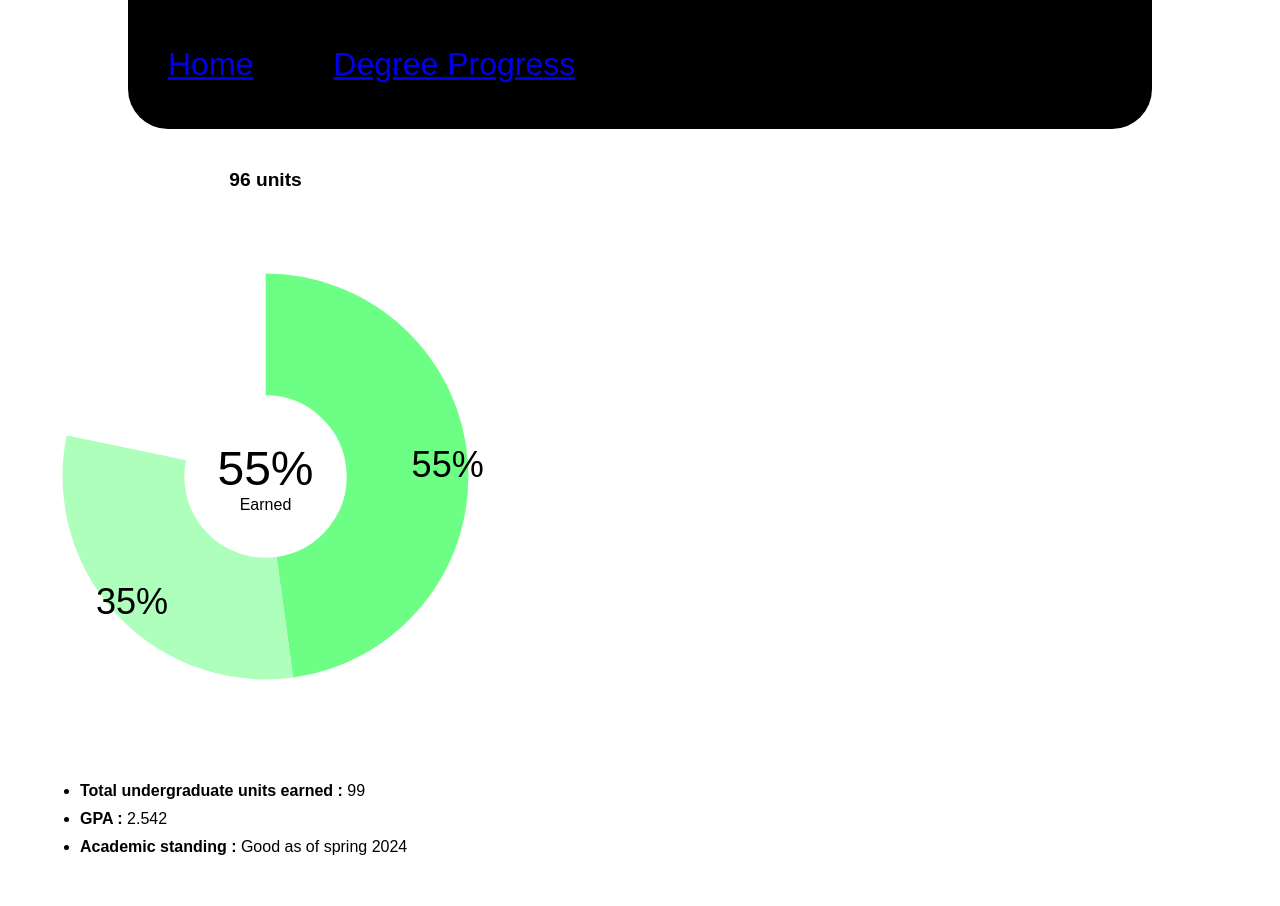
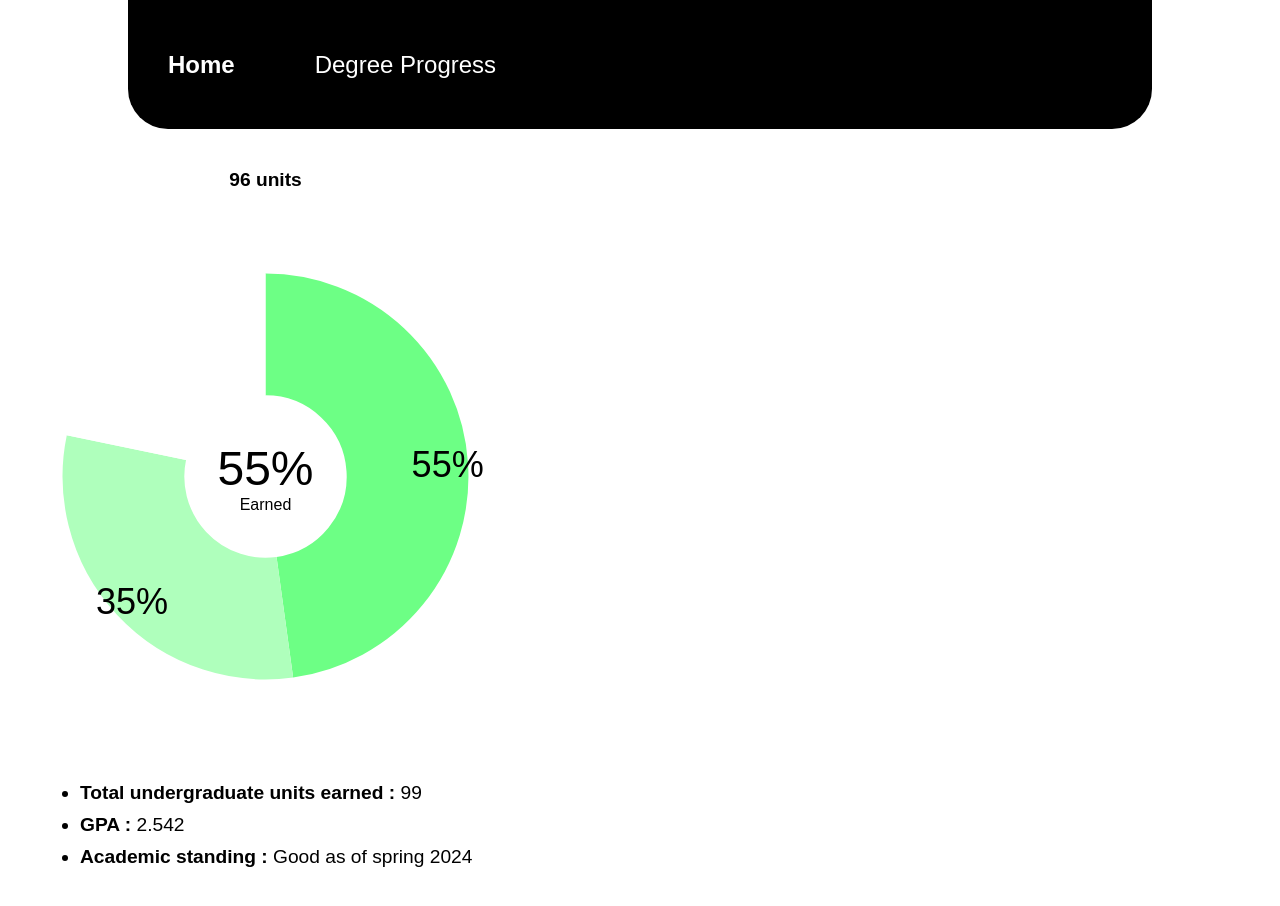
Before and after one commit to Chinoscode111/Degree_Planner_frontend, a React (Create React App) app: page / in a window 1280 px wide. Built offline with nearby package versions, Linux system fonts and the light colour scheme.

Commit message:
fixed the navbar

```diff
--- a/src/components/Home.js
+++ b/src/components/Home.js
@@ -3,9 +3,12 @@ import PieChart from "./PieChart";
 import Navbar from "./Navbar";
 
 const Home = () => {
+    const style = {
+        backgroundColor : "blue"
+    }
     return (
         <div className="home-cont">
-            <Navbar />
+            <Navbar page={0}/>
             <div className="home--top">
                 <div className="home--left">
                     <p>96 units</p>
--- a/src/components/Navbar.js
+++ b/src/components/Navbar.js
@@ -1,10 +1,27 @@
 import React from "react";
 import { Link } from "react-router-dom";
 
-const Navbar = () =>{
+const Navbar = (props) =>{
+    let navBarStyle1, navBarStyle2
+    if(props.page == 0){
+        navBarStyle1 = {
+            fontWeight: "bold",
+        }
+        navBarStyle2 = {
+            fontWeight: "normal"
+        }
+    }
+    else if(props.page == 1){
+        navBarStyle1 = {
+            fontWeight: "normal",
+        }
+        navBarStyle2 = {
+            fontWeight: "bold"
+        }
+    }
     return(
         <div className="navbar">
-            <Link to={"/"}>Home</Link>
+            <Link to={"/"} style={navBarStyle1}>Home</Link>
             <Link to={"/progress"}>Degree Progress</Link>
         </div>
     )
--- a/src/style.css
+++ b/src/style.css
@@ -2,6 +2,7 @@
     padding: 0;
     margin: 0;
     font-family: Arial, Helvetica, sans-serif;
+
 }
 
 .bold{
@@ -21,8 +22,18 @@
 
 .navbar > *{
     margin: 40px;
-    font-size: 2rem;
+    font-size: 1.5rem;
+    color: white;
+    text-decoration: none;
 }
+
+
+
+
+
+
+
+
 
 .home-cont{
     display: flex;
@@ -85,4 +96,5 @@
 
 .home--bottom > ul > li{
     margin-bottom: 10px;
+    font-size: 1.2rem;
 }
```
